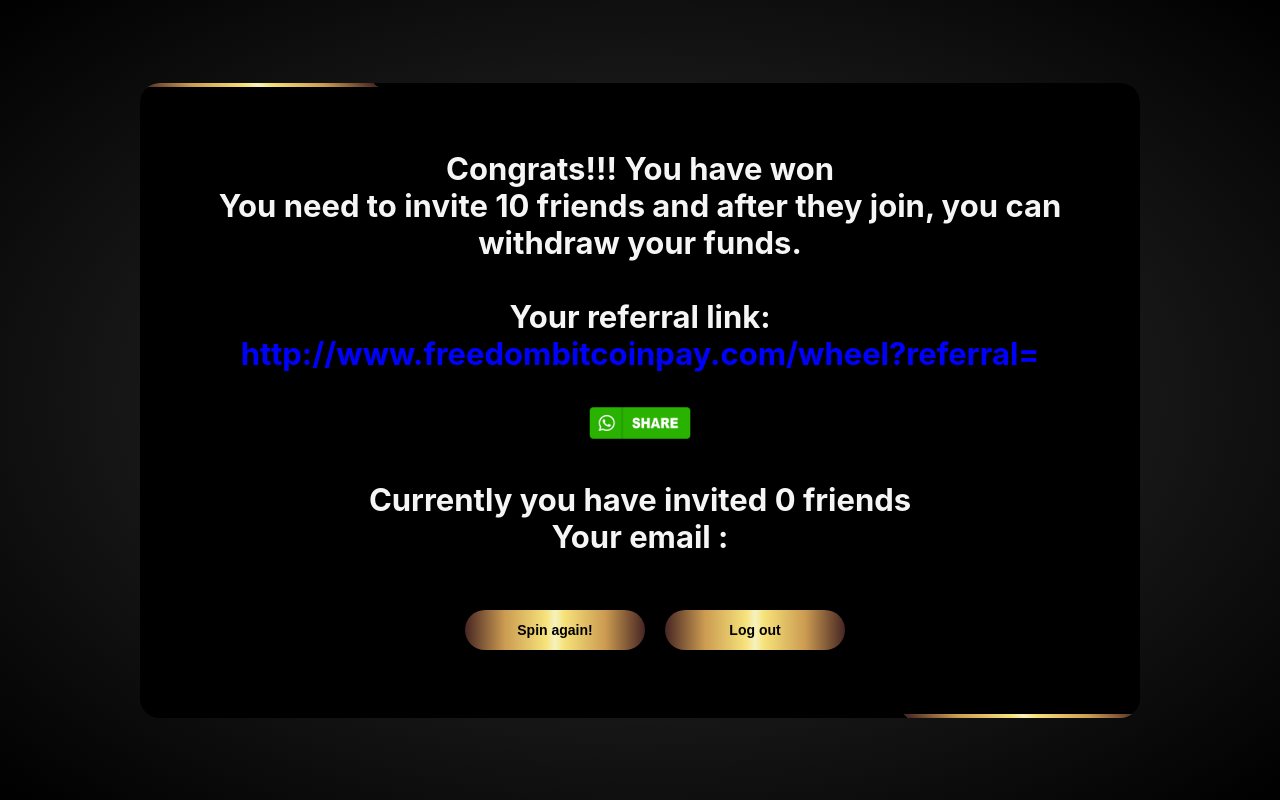
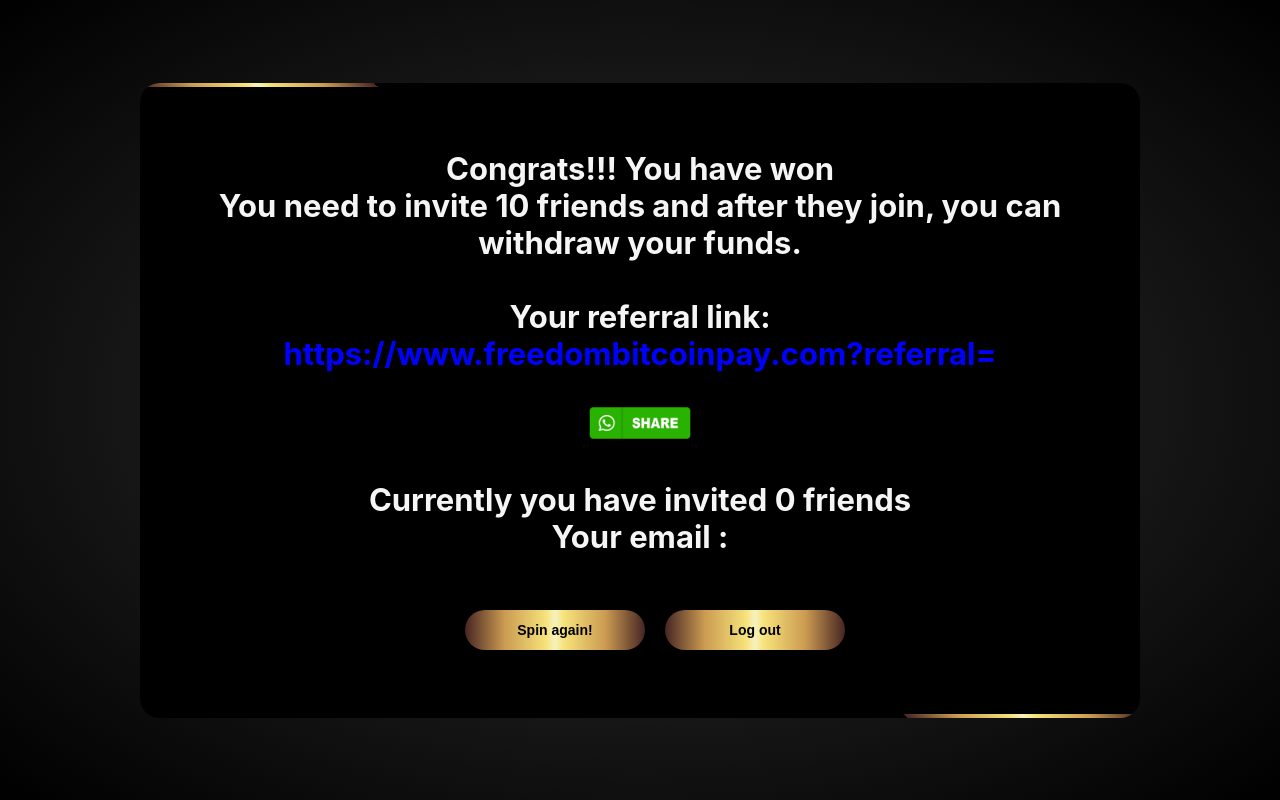
Before and after one commit to spinfreedombitcoinpay/spinfreedombitcoinpay-client, a React (Create React App) app: page /Dashboard in a window 1280 px wide. Built offline with nearby package versions, Linux system fonts and the light colour scheme; no server answers.

Commit message:
spin-final

```diff
--- a/src/components/Dashboard/Dashboard.js
+++ b/src/components/Dashboard/Dashboard.js
@@ -117,7 +117,7 @@
            Your referral link:
            <br/>
            <a>
-           http://www.freedombitcoinpay.com/wheel?referral={myUniqueCode}
+           https://www.freedombitcoinpay.com?referral={myUniqueCode}
             </a>
 
             {/* <FacebookShareButton url={`http://localhost:3000/wheel?referral=${myUniqueCode}`}> */}
@@ -126,7 +126,7 @@
             <FacebookIcon size={32} iconFillColor='white' round={true}/>
             </FacebookShareButton> */}
             {/* <WhatsappShareButton title="Spin and Win 1000$ Bitcoin" url={`https://bitcoinwheel.herokuapp.com/wheel?referral=${myUniqueCode}`}> */}
-            <WhatsappShareButton title="Spin and Win upto 1000$ Bitcoin" url={`https://www.freedombitcoinpay.com/wheel?referral=${myUniqueCode}`}>
+            <WhatsappShareButton title="Spin and Win upto 1000$ Bitcoin" url={`https://www.freedombitcoinpay.com?referral=${myUniqueCode}`}>
               {/* <WhatsappIcon size={32} iconFillColor='white' round={true}/> */}
               <img id="watsimg" src={whatsappImg} alt="share to whatsapp" />
             </WhatsappShareButton>
```
